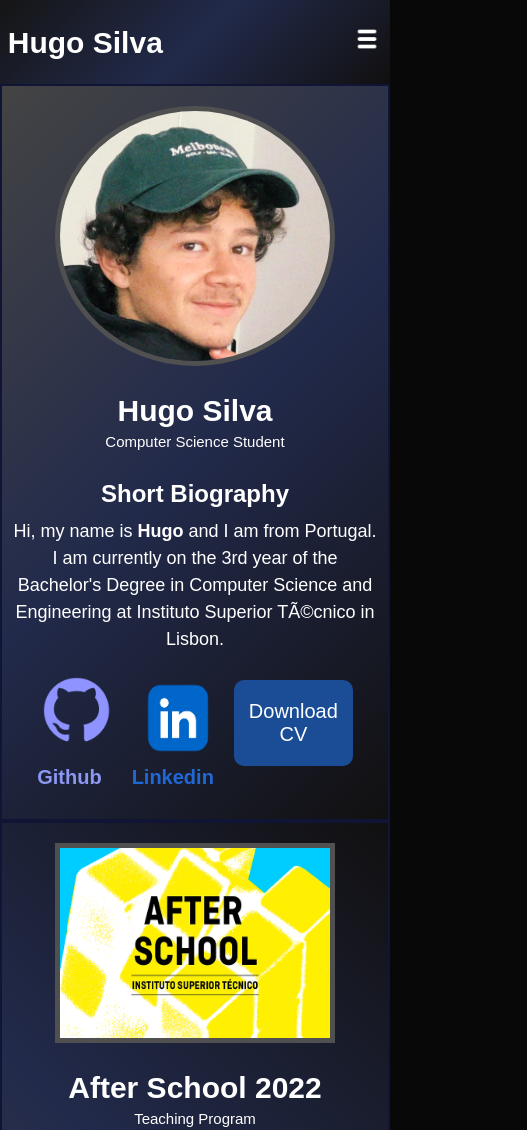
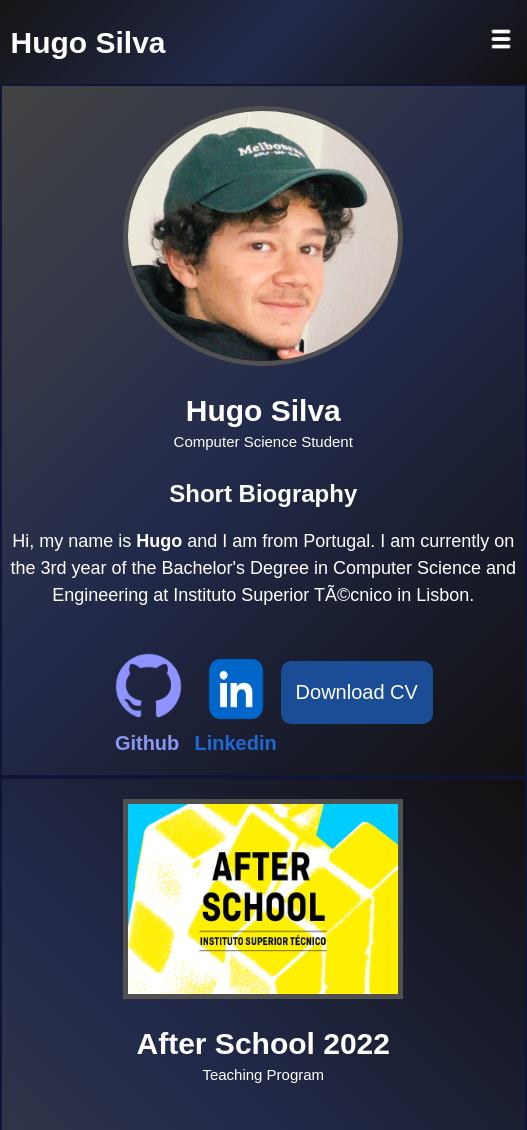
Before and after one commit to hugoesilva/Personal-Website, a plain HTML site: page index.html in a window 390 px wide. Shown: the top 1130 px of the page, 527 px wide, since content can reach past the window. Drawn offline with Linux system fonts and the light colour scheme.

Commit message:
attempt to fix responsive css

```diff
--- a/css/style.css
+++ b/css/style.css
@@ -598,7 +598,15 @@ nav .menu {
         filter: invert(1);
     }
 
+    .page {
+        width: 135%;
+    }
+
     /* ----- BIO ----- */
+
+    #bio {
+        width: 100%;
+    }
 
     .bio_section {
         /* display items vertically and centered */
@@ -620,21 +628,19 @@ nav .menu {
 
     .bio_section_text {
         font-size: 12px;
-        margin: 20px 0px;
+        margin: 0px 0px;
+        margin-top: 20px;
         color: #fff;
         /* display the text lines vertically */
     }
 
     .bio_section_text h1 {
-        margin: 10px 20px;
+        margin: 10px 0px;
     }
 
     .bio_section_text p {
+        text-align: center;
         width: 100%;
-        margin: 0px 0px;
-        padding-left: 100px;
-        padding-right: 100px;
-        text-align: center;
     }
 
     .bio_section_text p span {
@@ -652,24 +658,26 @@ nav .menu {
     .github {
         width: 80px;
         height: 80px;
-        margin-left: 10px;
+        margin-left: 17px;
     /* set image color to a the blue link color */
         filter: invert(0.5) sepia(1) saturate(3) hue-rotate(200deg);
     }
 
     .linkedin {
-        width: 100px;
-        height: 110px;
+        width: 90px;
+        height: 100px;
     }
 
     .linkedin_link {
         margin-left: 0px;
+        margin-right: 0px;
         margin-top: 10px;
+        /* center in the page */
     }
 
     .linkedin_link h1 {
         /* align text with image */
-        margin-left: 10px;
+        margin-left: 0px;
         /* set text color to light purple */
         color: #2068d5;
         /* get text closer to image */
@@ -679,12 +687,19 @@ nav .menu {
     }
 
     .personal_links {
-        /* align items horizontally */
-        display: inline-flex;
-        padding-left: 80px;
-        margin: 0px 35px;
-        /* set space between images */
+        /* center horizontally all the content in the page */
+        display: flex;
         justify-content: space-between;
+
+        padding-top: 0px;
+        padding-bottom: 20px;
+        padding-left: 0px;
+        padding-right: 0px;
+
+        /* leave space between content */
+
+
+
     }
 
     .CV {
@@ -692,8 +707,8 @@ nav .menu {
         font-size: 20px;
 
         padding-left: 0px;
-        padding-top: 27px;
-        margin-right: 90px;
+        padding-top: 32px;
+        margin-right: 0px;
     }
 
     .CV a {
--- a/index.html
+++ b/index.html
@@ -10,6 +10,7 @@
         <link rel="stylesheet" href="css/style.css">
     </head>
 <body>
+<div class = "page">
     <div id = "header">
         <div class = "container">
             <nav>
@@ -43,6 +44,7 @@
                         Bachelor's Degree in Computer Science and Engineering at Instituto Superior Técnico
                         in Lisbon.
                     </p>
+                </div>
                 <div class = "personal_links">
                     <div class = "github_link">
                         <!-- set image as link -->
@@ -62,7 +64,6 @@
                         <a href = "cv/CV-Hugo-Silva .pdf" download class = "btn">
                             Download CV
                         </a>
-                    </div>
                     </div>
                 </div>
             </div>
@@ -173,6 +174,8 @@
             </div>
         </div>
     </div>
+</div>
+
 
 </body>
 </html>
```
Also changed, not shown: 1 other file. Lines whose indentation alone changed are shown as unchanged.
